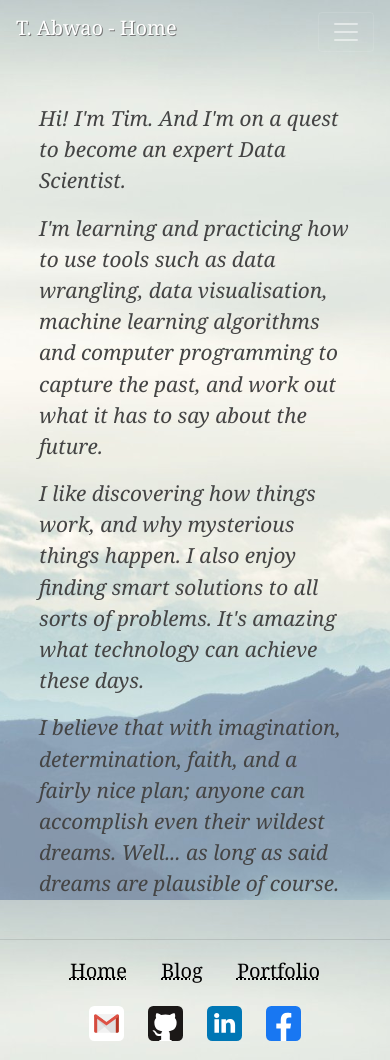
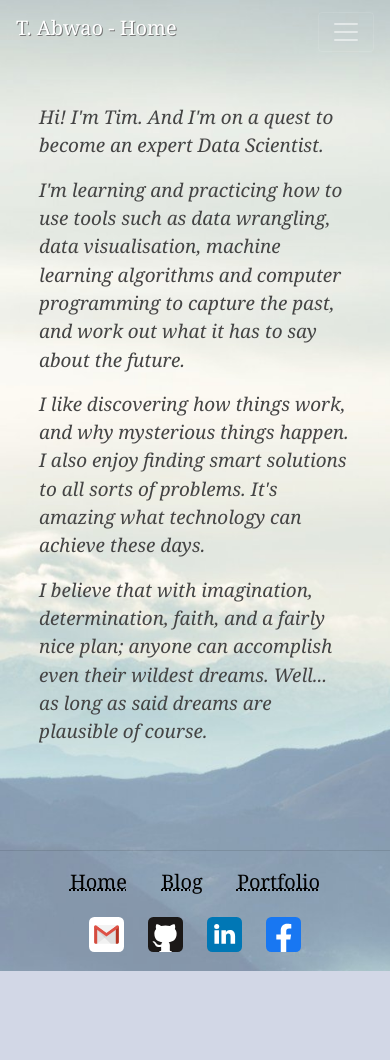
Before and after one commit to Tim-Abwao/tim-abwao.github.io, a Jekyll site: the page built from about.html, in a window 390 px wide. Built offline with Jekyll 4.4.1, drawn with Linux system fonts in a browser that asks for light colours; after the commit the page ends 971 px from its top, so only the background shows below that.

Commit message:
Improve about page mobile view

```diff
--- a/about.html
+++ b/about.html
@@ -24,14 +24,18 @@
 
 		.personal-info {
 			margin: 10%;
+			font-size: 1.18em;
 		}
 
 	}
 
 	@media only screen and (max-width: 500px) {
 		body {
-			background: #c1c8ddb6 url(/assets/images/about_background.jpg) no-repeat fixed;
+			background: #c1c8ddb6 url(/assets/images/about_background.jpg) no-repeat;
 			background-size: cover;
+		}
+		.personal-info {
+			margin-bottom: 30%;
 		}
 	}
 </style>
```
